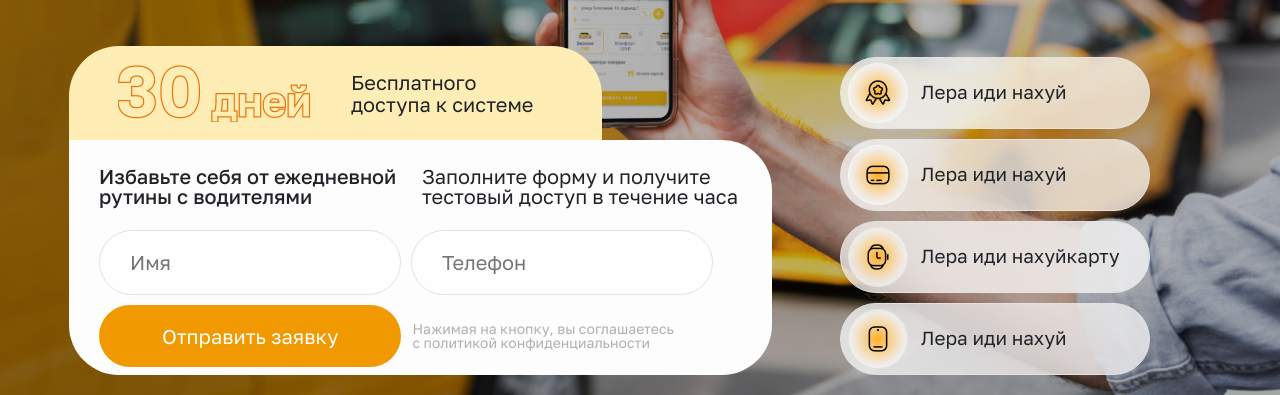
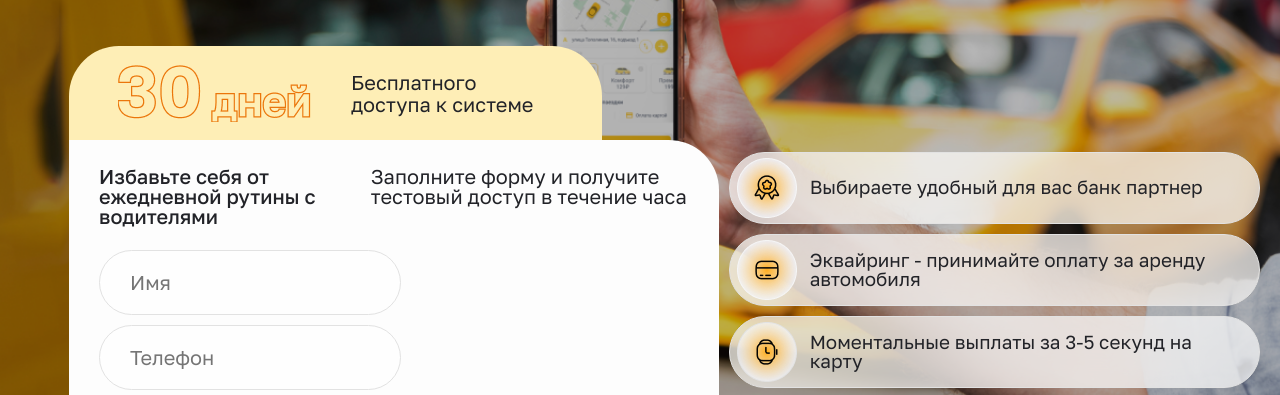
Before and after one commit to morammo/paytaxi, a plain HTML site: page index.html in a window 1280 px wide. Shown: the part 367-762 px from the top of the page. Drawn offline with Linux system fonts and the light colour scheme.

Commit message:
Update index.html

```diff
--- a/index.html
+++ b/index.html
@@ -73,19 +73,19 @@
 						<div class="main__steps steps-main">
 							<div class="steps-main__item">
 								<div class="steps-main__img"><img src="img/main/icon_01.png" alt="img" /></div>
-								<div class="steps-main__text">Лера иди нахуй</div>
+								<div class="steps-main__text">Выбираете удобный для вас банк партнер</div>
 							</div>
 							<div class="steps-main__item">
 								<div class="steps-main__img"><img src="img/main/icon_02.png" alt="img" /></div>
-								<div class="steps-main__text">Лера иди нахуй</div>
+								<div class="steps-main__text">Эквайринг - принимайте оплату за аренду автомобиля</div>
 							</div>
 							<div class="steps-main__item">
 								<div class="steps-main__img"><img src="img/main/icon_03.png" alt="img" /></div>
-								<div class="steps-main__text">Лера иди нахуйкарту</div>
+								<div class="steps-main__text">Моментальные выплаты за 3-5 секунд на карту</div>
 							</div>
 							<div class="steps-main__item">
 								<div class="steps-main__img"><img src="img/main/icon_04.png" alt="img" /></div>
-								<div class="steps-main__text">Лера иди нахуй</div>
+								<div class="steps-main__text">Удобное приложение для водителей</div>
 							</div>
 						</div>
 					</div>
```
